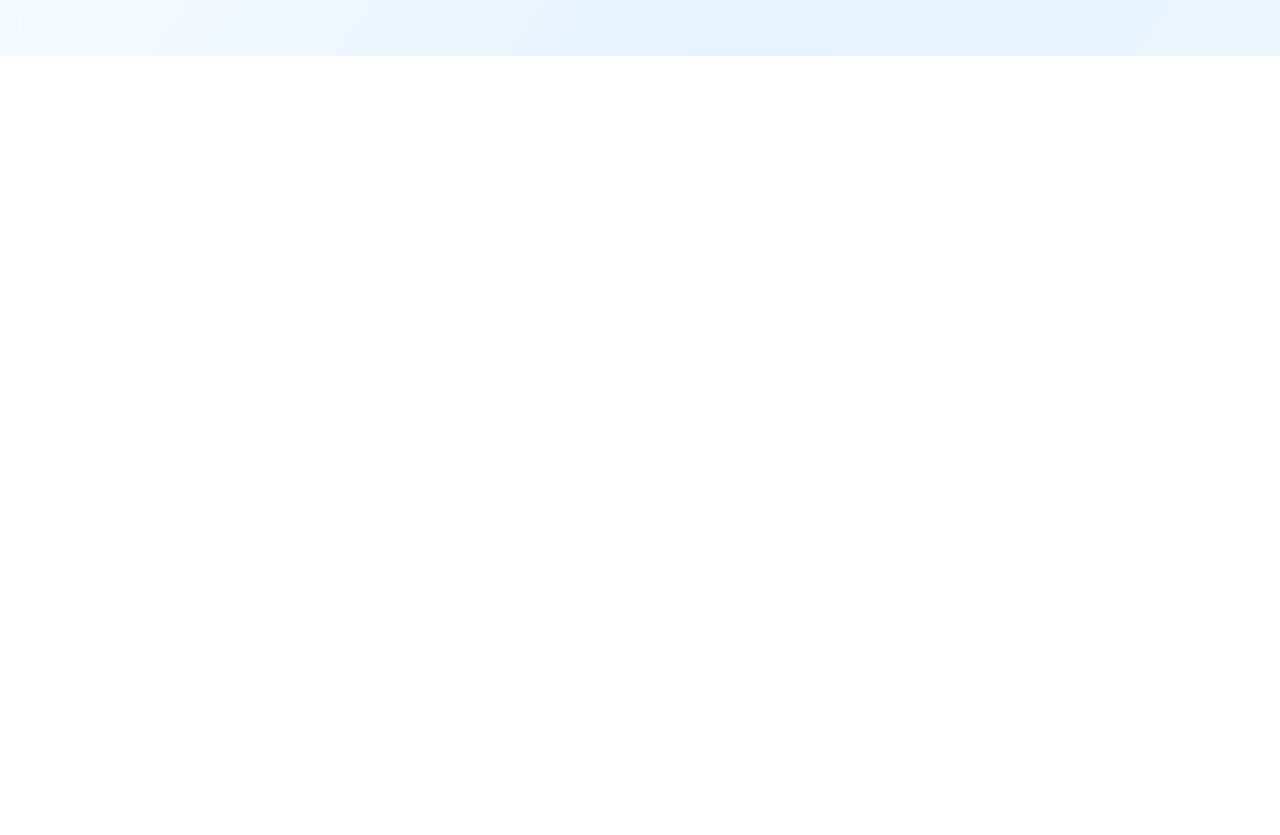
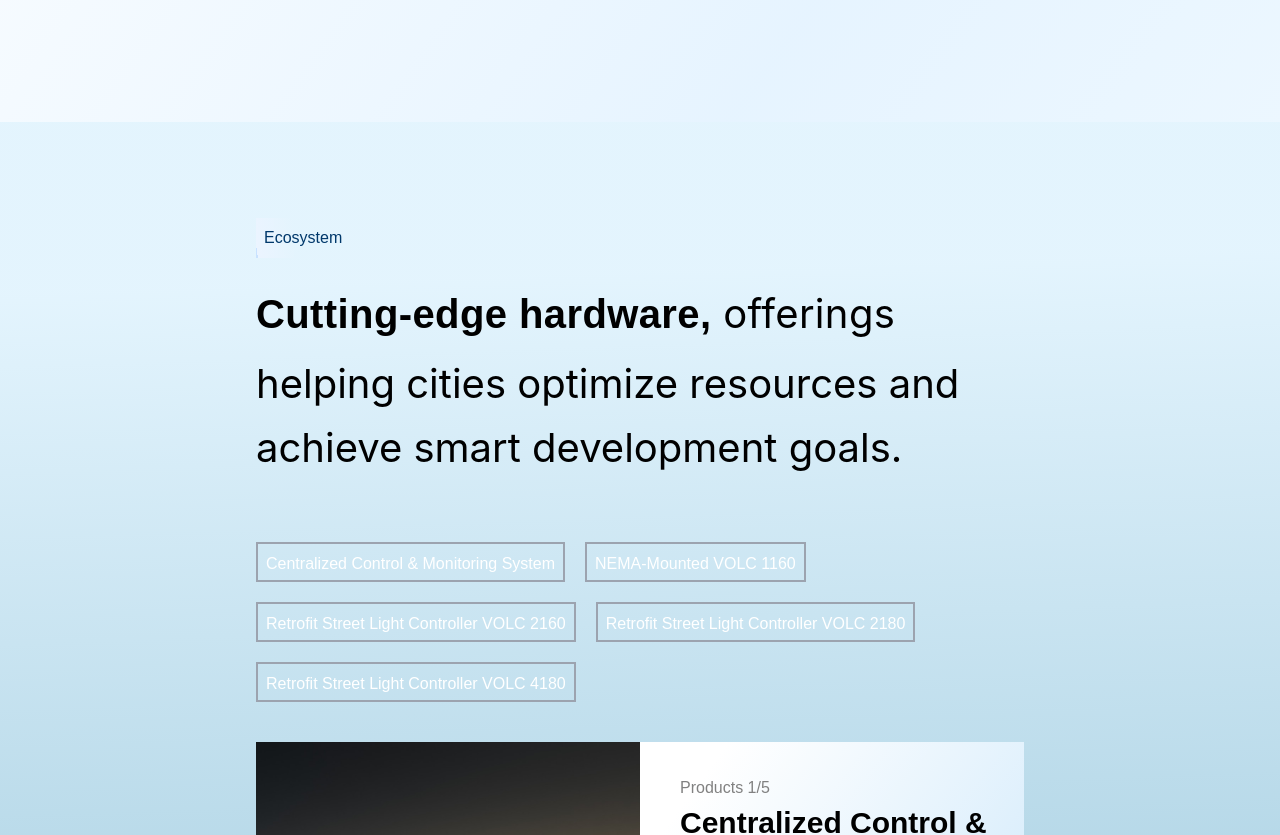
Before and after one commit to ajaykumar-21/BlackSof-Figma-Task, a Next.js app: page / in a window 1280 px wide. Shown: the part 1946-2781 px from the top of the page. Before the commit the page ends 2002 px from the top, so only its background shows below. Built offline with nearby package versions, Linux system fonts and the light colour scheme.

Commit message:
create product componen and apply necessary css

```diff
--- a/src/app/page.tsx
+++ b/src/app/page.tsx
@@ -1,6 +1,7 @@
 import Header from "../components/Header";
 import Hero from "@/components/Hero";
 import Ecosystem from "@/components/Ecosystem";
+import Products from "@/components/Products";
 
 export default function Home() {
   return (
@@ -8,6 +9,7 @@ export default function Home() {
       <Header />
       <Hero />
       <Ecosystem />
+      <Products />
     </div>
   );
 }
--- a/src/components/Header.tsx
+++ b/src/components/Header.tsx
@@ -5,7 +5,7 @@ import SmartLight from "../../public/smart lights_logo.svg";
 const Header: React.FC = () => {
   return (
     <header className="bg-dark-blue shadow-md">
-      <div className="container mx-auto px-28 py-4 flex justify-between items-center">
+      <div className="container mx-auto px-32 py-6 flex justify-between items-center">
         {/* <h1 className="text-2xl font-bold">Brand Name</h1> */}
         <div>
           <Image src={SmartLight} alt="Smart Light" />
--- a/src/components/Hero.tsx
+++ b/src/components/Hero.tsx
@@ -4,7 +4,7 @@ import React from "react";
 const Hero: React.FC = () => {
   return (
     <div>
-      <div className="bg-hero-image bg-cover bg-center h-[700px] w-full">
+      <div className="bg-hero-image bg-contain bg-center h-[750px] w-full">
         <div className="flex flex-col justify-center items-center">
           <div className="font-inter text-[16px] text-center mt-20">
             Smart Lighting Solutions
--- /dev/null
+++ b/src/components/Products.tsx
@@ -0,0 +1,67 @@
+import Image from "next/image";
+import { products } from "@/data/productsData";
+import SmartLight from "../../public/smartLight.svg";
+import Arrow from "../../public/arrow (2).svg";
+
+const Products: React.FC = () => {
+  return (
+    <div className="conatiner bg-gradient-whitish-gray pl-[20%] pr-[20%] pt-24 pb-20">
+      <div className="w-auto h-auto">
+        <div className="bg-gradient-white-shades text-[#00386B] text-center w-[38px] h-[40px] p-2">
+          Ecosystem
+        </div>
+        <div className="text-black w-full w-[622px] h-[136px] text-[#000000]">
+          <div className="font-inter text-[40px] font-normal mt-5 tracking-[0.01em] text-left">
+            <span className="font-sequel-sans text-[40px] font-bold leading-[72px]">
+              Cutting-edge hardware,
+            </span>{" "}
+            offerings
+          </div>
+          <div className="font-inter text-[40px] mt-1">
+            helping cities optimize resources and
+          </div>
+          <div className="font-inter text-[40px] mt-1">
+            achieve smart development goals.
+          </div>
+        </div>
+      </div>
+      <div className="mt-32 flex flex-wrap gap-5">
+        {products.map((product, index) => (
+          <div key={index} className="flex flex-col">
+            <div className="h-10 text-white border-2 border-gray-400 p-2 hover:bg-gray-700 cursor-pointer">
+              {product.title}
+            </div>
+          </div>
+        ))}
+      </div>
+      <div className="h-[413px] mt-10">
+        <div className="flex">
+          <div className="w-[50%]">
+            <Image src={SmartLight} alt="Smart street Light" />
+          </div>
+          <div className="bg-white-blue-shades w-[50%] flex items-center pl-10">
+            <div className="w-[336px] h-[245.87px]">
+              <div className="text-[#818181] text-left">Products 1/5</div>
+              <div className="font-sequel-sans text-[30px] font-semibold text-[#000000] mb-4">
+                Centralized Control & Monitoring System
+              </div>
+              <div className="font-sequel-sans text-[16px] font-normal leading-[24px] tracking-[0.01em] text-[#000000] mb-3">
+                Designed indigenously for street lighting projects, the CCMS
+                offers a complete feeder panel for a group of 30-50 street
+                lights.
+              </div>
+              <div className="flex gap-2 items-center cursor-pointer">
+                <div className="text-[20px] text-[#3661FF]">Know More</div>
+                <div>
+                  <Image src={Arrow} alt="Arrow Icon"/>
+                </div>
+              </div>
+            </div>
+          </div>
+        </div>
+      </div>
+    </div>
+  );
+};
+
+export default Products;
--- /dev/null
+++ b/src/data/productsData.ts
@@ -0,0 +1,21 @@
+export const products = [
+  {
+    title: "Centralized Control & Monitoring System",
+  },
+  {
+    title: "NEMA-Mounted VOLC 1160",
+  },
+  {
+    title: "Retrofit Street Light Controller VOLC 2160",
+  },
+  {
+    title: "Retrofit Street Light Controller VOLC 2180",
+  },
+  {
+    title: "Retrofit Street Light Controller VOLC 4180",
+  },
+];
+
+export type Product = {
+  title: string;
+};
--- a/tailwind.config.ts
+++ b/tailwind.config.ts
@@ -12,6 +12,7 @@ export default {
         background: "var(--background)",
         foreground: "var(--foreground)",
         "dark-blue": "#020617",
+        "light-gray": "#505050",
       },
       backgroundImage: {
         "hero-image": "url('/Hero_section.png')",
@@ -19,9 +20,16 @@ export default {
           "linear-gradient(126.13deg, #FFFFFF 14.38%, rgba(226, 242, 255, 0.86) 74.7%, #ECF7FF 100.68%)",
         "gradient-blue":
           "linear-gradient(260.95deg, rgba(255, 255, 255, 0) 9.2%, #3661FF 122.1%);",
+        "gradient-whitish-gray":
+          "linear-gradient(178deg, rgba(201, 234, 252, 0.51) 14.9%, rgba(139, 192, 216, 0.73) 80%);",
+        "gradient-white-shades":
+          "linear-gradient(260.95deg, rgba(255, 255, 255, 0) 4.29%, #EBF4FF 95.46%, #C9E2FF 95.46%);",
+        "gradient-light-blue":
+          "linear-gradient(180deg, #869FFB 0%, rgba(54, 97, 255, 0.44) 100%, #3661FF 100%);",
       },
       fontFamily: {
         inter: ["Inter", "sans-serif"],
+        "sequel-sans": ['"Sequel Sans"', "sans-serif"],
       },
     },
   },
```
Also changed, not shown: public/arrow (2).svg (added), public/smartLight.svg (added).
